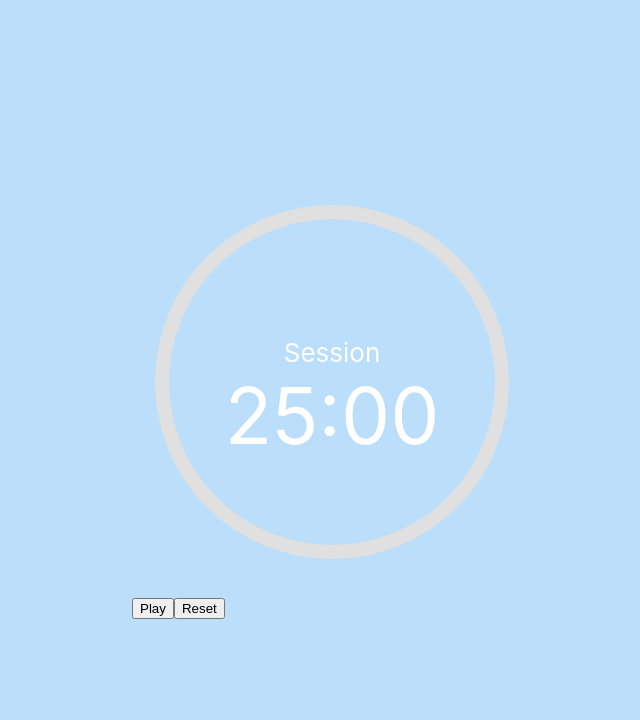
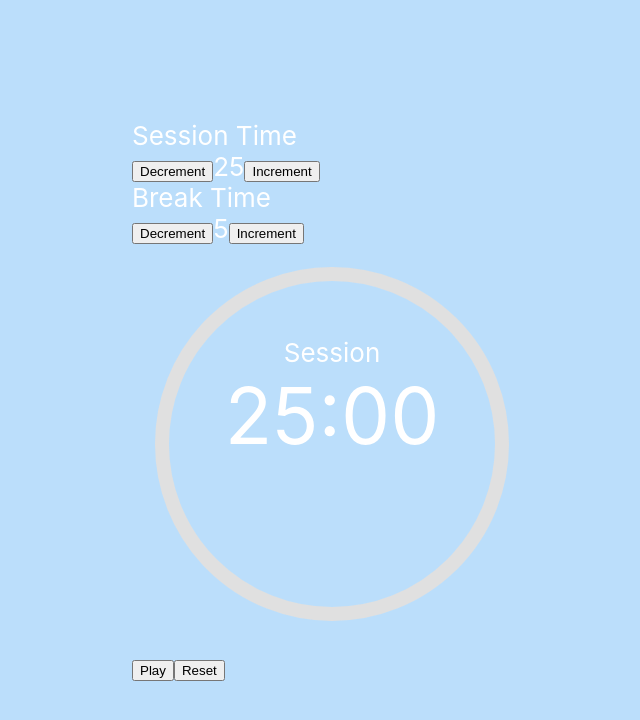
Before and after one commit to AllyMurray/pomodoro-clock, a React (Create React App) app: page / in a window 1280 px wide. Shown: the top 720 px of the page, without its empty margins (308-948 px from the left). Built offline with nearby package versions, Linux system fonts and the light colour scheme.

Commit message:
All timer functionality working

```diff
--- a/src/components/Button.tsx
+++ b/src/components/Button.tsx
@@ -3,10 +3,11 @@ import * as React from 'react';
 import { MouseEventHandler, ReactNode } from 'react';
 
 export interface IButtonProps {
+  id?: string;
   onClick?: MouseEventHandler;
   children?: ReactNode;
 }
 
 export default function Button(props: IButtonProps) {
-  return <button onClick={props.onClick}>{props.children}</button>;
+  return <button {...props}>{props.children}</button>;
 }
--- a/src/components/PomodoroClock.tsx
+++ b/src/components/PomodoroClock.tsx
@@ -5,31 +5,46 @@ import { css, jsx } from '@emotion/core';
 
 import Button from './Button';
 import ProgressRing from './ProgressRing';
-
-// let intervalId: NodeJS.Timeout | undefined;
+import TimeControl from './TimeControl';
 
 const remainingTimeStyle = css`
   font-size: 3em;
 `;
 
 export default function PomodoroClock() {
-  const defaultSessionTime = 25 * 60;
-  const defaultBreakTime = 5 * 60;
+  const defaultSessionMinutes = 25;
+  const defaultSessionSeconds = defaultSessionMinutes * 60;
+  const defaultBreakMinutes = 5;
   const sessionType = 'Session';
   const breakType = 'Break';
 
   const [intervalId, setIntervalId] = useState<NodeJS.Timeout | undefined>(
     undefined
   );
-  const [progress, setProgress] = useState(0);
-  const [sessionTime, setSessionTime] = useState(defaultSessionTime);
-  const [remainingTime, setRemainingTime] = useState(defaultSessionTime);
-  const [timeType, setTimeType] = useState(sessionType);
-  // const [breakTime, setBreakTime] = useState(5);
+  const [sessionTime, setSessionTime] = useState(defaultSessionMinutes);
+  const [breakTime, setBreakTime] = useState(defaultBreakMinutes);
+  const [timeInfo, setTimeInfo] = useState({
+    timeType: sessionType,
+    remainingSeconds: defaultSessionSeconds,
+  });
 
   const tick = () => {
-    setProgress(progress => progress + 1);
-    setRemainingTime(remainingTime => remainingTime - 1);
+    setTimeInfo(timeInfo => {
+      let newState;
+      if (timeInfo.remainingSeconds === 0) {
+        newState =
+          timeInfo.timeType === sessionType
+            ? { remainingSeconds: breakTime * 60, timeType: breakType }
+            : { remainingSeconds: sessionTime * 60, timeType: sessionType };
+      } else {
+        newState = {
+          ...timeInfo,
+          remainingSeconds: timeInfo.remainingSeconds - 1,
+        };
+      }
+
+      return newState;
+    });
   };
 
   const stop = useCallback(() => {
@@ -40,30 +55,33 @@ export default function PomodoroClock() {
   }, [intervalId]);
 
   const onPlayClick = () => {
-    setIntervalId(setInterval(tick, 1000));
+    setIntervalId(setInterval(tick, 100));
   };
 
   const onPauseClick = () => stop();
 
   const onResetClick = () => {
     stop();
-    setProgress(0);
-    setRemainingTime(defaultSessionTime);
-    setTimeType(sessionType);
+    setSessionTime(defaultSessionMinutes);
+    setBreakTime(defaultBreakMinutes);
+    setTimeInfo({
+      remainingSeconds: defaultSessionSeconds,
+      timeType: sessionType,
+    });
   };
 
   // Clean up on un-mount
   useEffect(
     () => () => {
-      console.log('Component unmount');
+      console.info('Component un-mount');
       stop();
     },
     [stop]
   );
 
   const formatTime = () => {
-    let minutes = Math.floor(remainingTime / 60);
-    let seconds = Math.floor(remainingTime % 60);
+    let minutes = Math.floor(timeInfo.remainingSeconds / 60);
+    let seconds = Math.floor(timeInfo.remainingSeconds % 60);
 
     return `${minutes < 10 ? '0' + minutes : minutes}:${
       seconds < 10 ? '0' + seconds : seconds
@@ -71,11 +89,22 @@ export default function PomodoroClock() {
   };
 
   const calculateProgress = () => {
-    return 100 - 100 / (sessionTime / remainingTime);
+    return 100 - 100 / ((sessionTime * 60) / timeInfo.remainingSeconds);
+  };
+
+  const handleSessionChange = (time: number) => {
+    setSessionTime(time);
+    setTimeInfo({ ...timeInfo, remainingSeconds: time * 60 });
   };
 
   return (
     <div>
+      <TimeControl
+        type="Session"
+        time={sessionTime}
+        setTime={handleSessionChange}
+      />
+      <TimeControl type="Break" time={breakTime} setTime={setBreakTime} />
       <ProgressRing
         radius={200}
         stroke={15}
@@ -84,16 +113,25 @@ export default function PomodoroClock() {
         foreGroundColor="#42A5F5"
       >
         <Fragment>
-          <span>{sessionType}</span>
-          <span css={remainingTimeStyle}>{formatTime()}</span>
+          <span id="timer-label">{timeInfo.timeType}</span>
+          <span css={remainingTimeStyle} id="time-left">
+            {formatTime()}
+          </span>
         </Fragment>
       </ProgressRing>
       {intervalId ? (
-        <Button onClick={onPauseClick}>Pause</Button>
+        <Button onClick={onPauseClick} id="start_stop">
+          Pause
+        </Button>
       ) : (
-        <Button onClick={onPlayClick}>Play</Button>
+        <Button onClick={onPlayClick} id="start_stop">
+          Play
+        </Button>
       )}
-      <Button onClick={onResetClick}>Reset</Button>
+      <Button onClick={onResetClick} id="reset">
+        Reset
+      </Button>
+      <audio id="beep" />
     </div>
   );
 }
--- /dev/null
+++ b/src/components/TimeControl.tsx
@@ -0,0 +1,43 @@
+import * as React from 'react';
+
+import Button from './Button';
+
+export interface ITimeControlProps {
+  type: string;
+  time: number;
+  setTime: (time: number) => void;
+}
+
+export default function TimeControl(props: ITimeControlProps) {
+  const onDecrementClick = () => setTime(props.time - 1);
+
+  const onIncrementClick = () => setTime(props.time + 1);
+
+  const setTime = (time: number) => {
+    if (time <= 0 || time > 60) return;
+    props.setTime(time);
+  };
+
+  return (
+    <>
+      <span
+        id={`${props.type.toLowerCase()}-label`}
+      >{`${props.type} Time`}</span>
+      <div>
+        <Button
+          onClick={onDecrementClick}
+          id={`${props.type.toLowerCase()}-decrement`}
+        >
+          Decrement
+        </Button>
+        <span id={`${props.type.toLowerCase()}-length`}>{props.time}</span>
+        <Button
+          onClick={onIncrementClick}
+          id={`${props.type.toLowerCase()}-increment`}
+        >
+          Increment
+        </Button>
+      </div>
+    </>
+  );
+}
```
